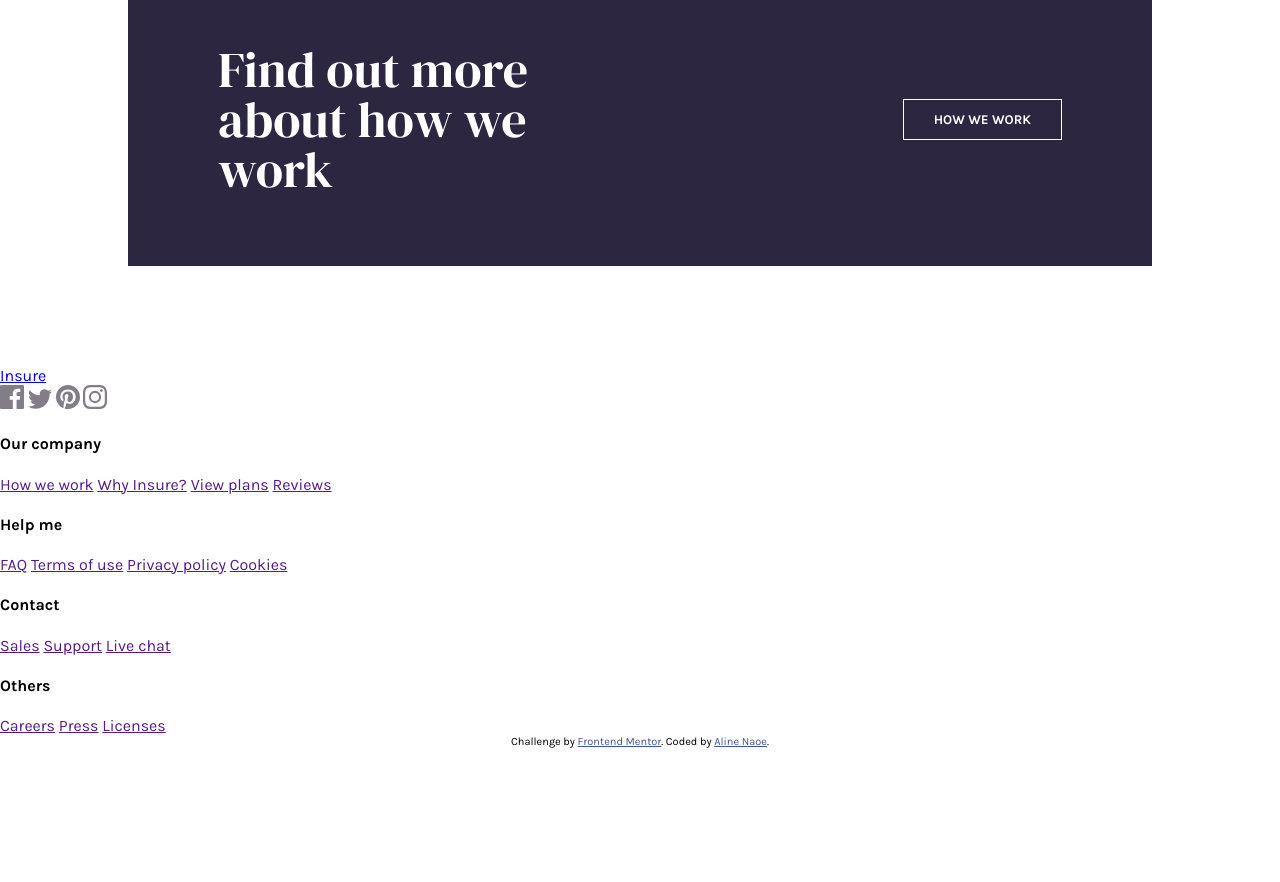
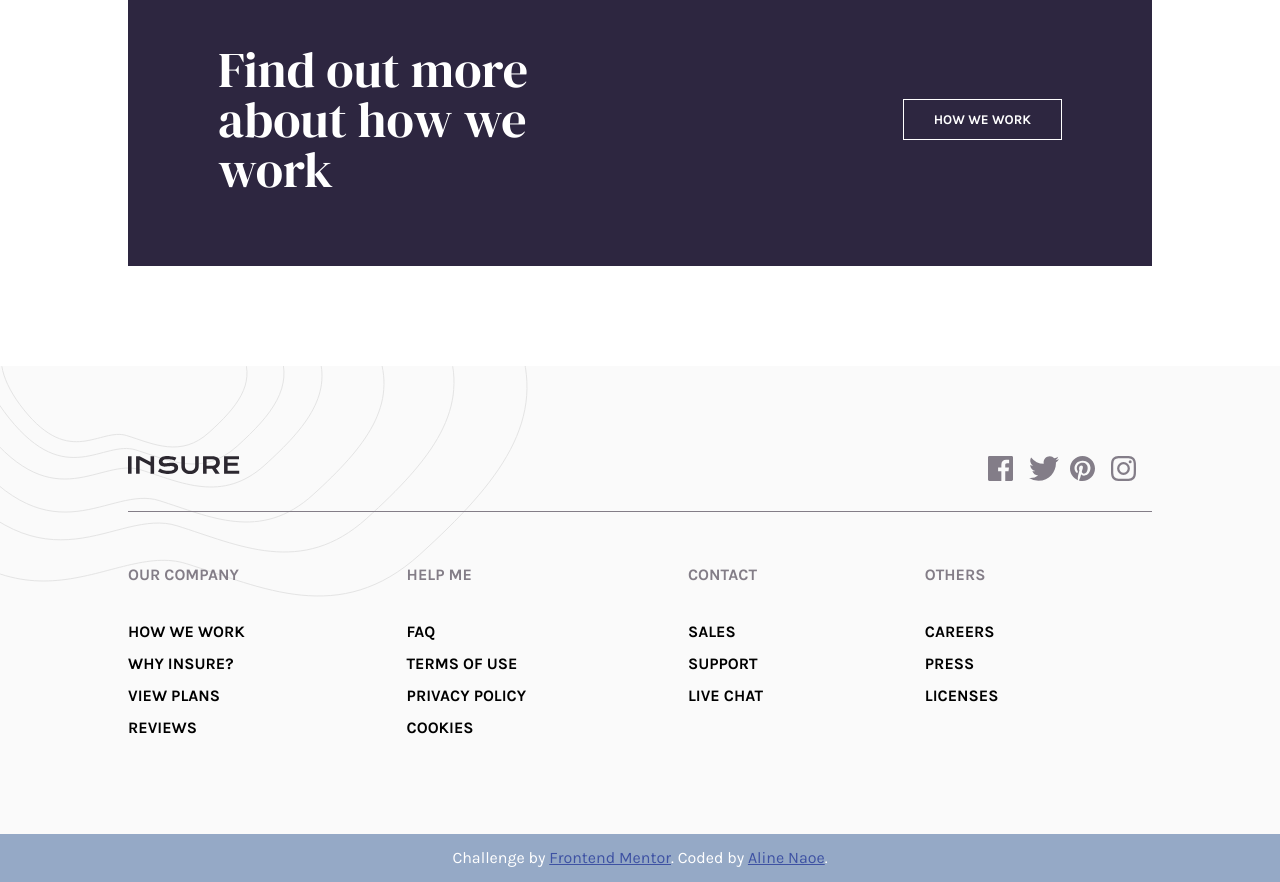
Before and after one commit to alinenaoe/landing-page, a plain HTML site: page index.html in a window 1280 px wide. Shown: the part 1648-2530 px from the top of the page. Before the commit the page ends 2396 px from the top, so only its background shows below. Drawn offline with Linux system fonts and the light colour scheme.

Commit message:
adding footer styles

```diff
--- a/index.html
+++ b/index.html
@@ -90,17 +90,18 @@
   </section>
 
   <footer>
+    <div class="container">
+      <div id="footer-top-bar">
+        <a href="#"><img src="images/logo.svg" alt="Insure logo"></a>
         <div id="footer-social-media">
-      <a href="#">Insure</a>
-      <div>
-        <a href=""><img src="images/icon-facebook.svg" alt="go to facebook"></a>
-        <a href=""><img src="images/icon-twitter.svg" alt="go to twitter"></a>
-        <a href=""><img src="images/icon-pinterest.svg" alt="go to pinterest"></a>
-        <a href=""><img src="images/icon-instagram.svg" alt="go to instagram"></a>
+          <div class="social-icon facebook"></div>
+          <div class="social-icon twitter"></div>
+          <div class="social-icon pinterest"></div>
+          <div class="social-icon instagram"></div>
         </div>
       </div>
 
-    <div>
+      <div id="footer-menu">
         <div class="footer-category">
           <h4>Our company</h4>
           <a href="">How we work</a>
@@ -128,11 +129,12 @@
           <a href="">Licenses</a>
         </div>
       </div>
+    </div>
   </footer>
 
   <div class="attribution">
-    Challenge by <a href="https://www.frontendmentor.io?ref=challenge" target="_blank">Frontend Mentor</a>.
-    Coded by <a href="https://github.com/alinenaoe">Aline Naoe</a>.
+    Challenge by&nbsp;<a href="https://www.frontendmentor.io?ref=challenge" target="_blank">Frontend Mentor</a>.
+    Coded by&nbsp;<a href="https://github.com/alinenaoe" target="_blank" rel="noopener" rel="noreferrer">Aline Naoe</a>.
   </div>
 </body>
 </html>
--- a/style.css
+++ b/style.css
@@ -199,14 +199,108 @@ h1 {
 
 /* FOOTER STYLES------------------------------------------------ */
 
+footer {
+    background-color: hsl(0, 0%, 98%);
+    background-image: url(./images/bg-pattern-footer-desktop.svg);
+    background-repeat: no-repeat;
+    text-transform: uppercase;
+    padding: 90px 0;
+}
+
+#footer-menu {
+    display: flex;
+    justify-content: space-between;
+    width: 85%;
+}
+
+#footer-top-bar {
+    display: flex;
+    flex-direction: row;
+    flex-wrap: wrap;
+    justify-content: space-between;
+    width: 100%;
+}
+
+#footer-social-media {
+    display: flex;
+    align-items: center;
+    justify-content: center;
+}
+
+.social-icon {
+    display: inline-block;
+    width: 25px;
+    height: 25px;
+    background-size: contain;
+    background-repeat: no-repeat;
+    padding: 0 8px;
+}
+
+.social-icon:hover {
+    filter: brightness(0.5);
+    cursor: pointer;
+}
+
+.facebook {
+   background-image: url(./images/icon-facebook.svg);
+   filter:none;
+}
+
+.instagram {
+    background-image: url(./images/icon-instagram.svg);
+    filter:none;
+}
+
+.pinterest {
+background-image: url(./images/icon-pinterest.svg);
+filter:none;
+}
+
+.twitter{
+background-image: url(./images/icon-twitter.svg);
+filter:none;
+}
+
+#footer-top-bar::after {
+    content: '';
+    display: block;
+    background-color: hsl(273, 4%, 51%);
+    width: 100%;
+    height: 0.5px;
+    margin-top: 30px;
+    margin-bottom: 32px;
+}
+
+.footer-category h4 {
+    color: hsl(273, 4%, 51%);
+    margin-bottom: 2rem;
+}
+
+.footer-category a {
+    color: #000;
+    text-decoration: none;
+    display: block;
+    font-weight: 700;
+    line-height: 2rem;
+}
+
+.footer-category a:hover {
+    text-decoration: underline;
+}
+
 .attribution {
-    font-size: 11px;
+    display: flex;
+    justify-content: center;
+    align-items: center;
+    font-size: 1rem;
     text-align: center;
+    background-color: hsl(216, 30%, 68%);
+    height: 48px;
+    color: #FFF;
 }
 .attribution a {
     color: hsl(228, 45%, 44%);
 }
-
 
 @media (max-width: 375px)
 {
@@ -214,7 +308,6 @@ h1 {
     .container {
         width: 90%;
     }
-
 
 }
 
@@ -228,4 +321,28 @@ h1 {
         display: block;
     }
 
+    footer {
+        background-image: url(./images/bg-pattern-footer-mobile.svg);
+    }
+
+    #footer-top-bar {
+        flex-direction: column;
+        align-items: center;
+    }
+
+    #footer-social-media {
+        margin-top: 2rem;
+    }
+
+    #footer-menu {
+        flex-direction: column;
+        align-items: center;
+        text-align: center;
+        width: 100%;
+    }
+
+    .attribution {
+        font-size: .8rem;
+    }
+
 }
```
Lines whose indentation alone changed are shown as unchanged.
